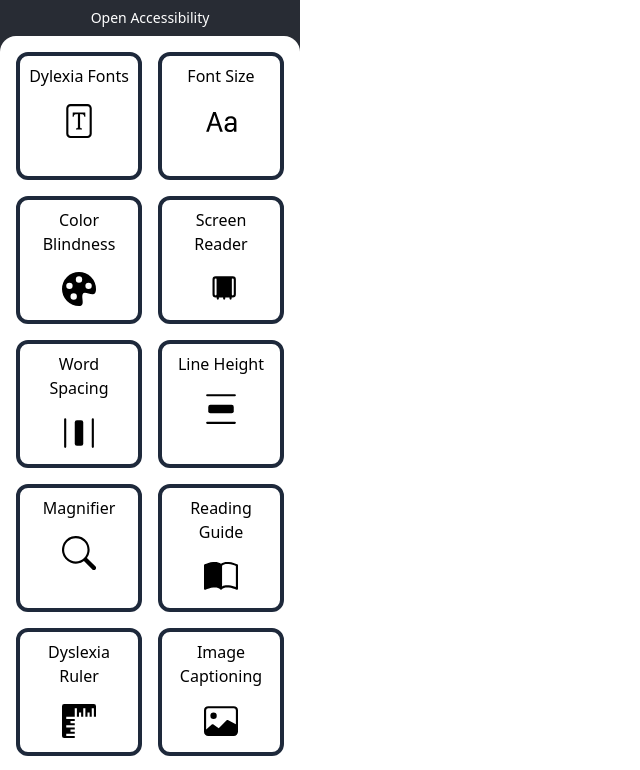
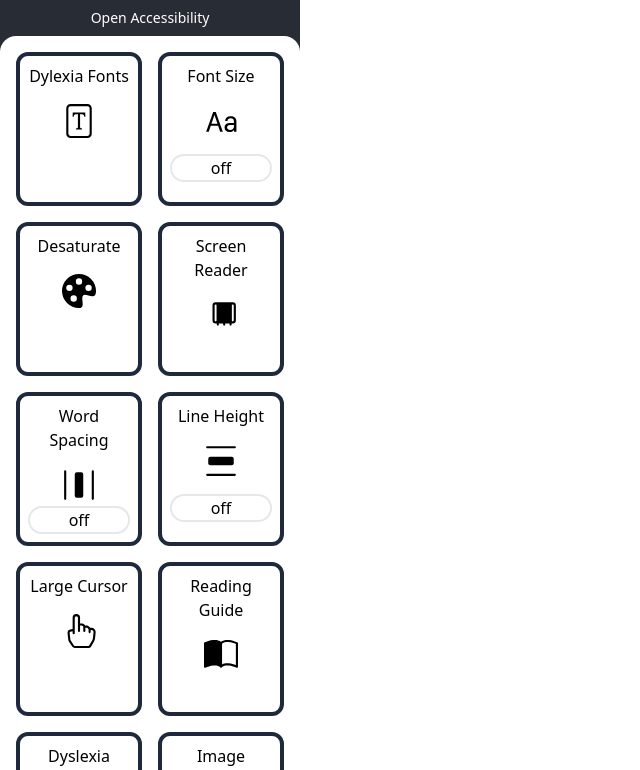
Before and after one commit to MaxMaeder/Open-Accessibility, a React (Create React App) app in the folder open-accessibility/: page / in a window 1280 px wide. Shown: the top 770 px of the page, without its empty margins (0-640 px from the left). Built offline with nearby package versions, Linux system fonts and the light colour scheme.

Commit message:
- Changed color blindness button and magnifier button - Changed "active" typo to "action" - Fixed button state bug

```diff
--- a/open-accessibility/src/App.js
+++ b/open-accessibility/src/App.js
@@ -8,11 +8,11 @@ import { useState } from "react";
 function App() {
   const [dyslexiaFonts, setDyslexiaFonts] = useState(false);
   const [fontSize, setFontSize] = useState({ current: -1, options: [-1, 0, 1, 2] });
-  const [colorBlindness, setColorBlindness] = useState(false);
+  const [desaturate, setDesaturate] = useState({ current: -1, options: [-1, 0] });
   const [screenReader, setScreenReader] = useState(false);
   const [wordSpacing, setWordSpacing] = useState({ current: -1, options: [-1, 0, 1] });
   const [lineHeight, setLineHeight] = useState({ current: -1, options: [-1, 0, 1, 2] });
-  const [magnifier, setMagnifier] = useState(false);
+  const [largeCursor, setLargeCursor] = useState(false);
   const [readingGuide, setReadingGuide] = useState(false);
   const [dyslexiaRuler, setDyslexiaRuler] = useState(false);
   const [imageCaptioning, setImageCaptioning] = useState(false);
@@ -34,22 +34,32 @@ function App() {
             }
             onClick={() => {
               setDyslexiaFonts(!dyslexiaFonts);
-              sendMsg({ active: "DYSLEXIA_FONTS", value: dyslexiaFonts });
+              sendMsg({ action: "DYSLEXIA_FONTS", value: dyslexiaFonts });
             }}
+            enabledState={dyslexiaFonts}
           />
 
-          <SquareButton text="Font Size" icon={<svg xmlns="http://www.w3.org/2000/svg" width="34" height="34" fill="currentColor" class="bi bi-type mx-auto mt-4" viewBox="0 0 16 16"
+          <SquareButton text="Font Size" icon={<svg xmlns="http://www.w3.org/2000/svg" width="34" height="34" fill="currentColor" class="bi bi-type mx-auto mt-4" viewBox="0 0 16 16">
+            <path d="m2.244 13.081.943-2.803H6.66l.944 2.803H8.86L5.54 3.75H4.322L1 13.081h1.244zm2.7-7.923L6.34 9.314H3.51l1.4-4.156h.034zm9.146 7.027h.035v.896h1.128V8.125c0-1.51-1.114-2.345-2.646-2.345-1.736 0-2.59.916-2.666 2.174h1.108c.068-.718.595-1.19 1.517-1.19.971 0 1.518.52 1.518 1.464v.731H12.19c-1.647.007-2.522.8-2.522 2.058 0 1.319.957 2.18 2.345 2.18 1.06 0 1.716-.43 2.078-1.011zm-1.763.035c-.752 0-1.456-.397-1.456-1.244 0-.65.424-1.115 1.408-1.115h1.805v.834c0 .896-.752 1.525-1.757 1.525z" />
+          </svg>}
             onClick={() => {
-              // Set the current font size to the next option in the array
-              setFontSize({ current: (fontSize.current + 1) % fontSize.options.length, options: fontSize.options });
+              // Set the current word spacing to the next one in the array
+              let newCurrent = fontSize.current;
+
+              if (newCurrent >= fontSize.options[fontSize.options.length - 1]) {
+                newCurrent = -1;
+              } else {
+                newCurrent++;
+              }
+
+              setFontSize({ current: newCurrent, options: fontSize.options });
               sendMsg({ action: "FONT_SIZE", value: fontSize.current });
             }}
-          >
-            <path d="m2.244 13.081.943-2.803H6.66l.944 2.803H8.86L5.54 3.75H4.322L1 13.081h1.244zm2.7-7.923L6.34 9.314H3.51l1.4-4.156h.034zm9.146 7.027h.035v.896h1.128V8.125c0-1.51-1.114-2.345-2.646-2.345-1.736 0-2.59.916-2.666 2.174h1.108c.068-.718.595-1.19 1.517-1.19.971 0 1.518.52 1.518 1.464v.731H12.19c-1.647.007-2.522.8-2.522 2.058 0 1.319.957 2.18 2.345 2.18 1.06 0 1.716-.43 2.078-1.011zm-1.763.035c-.752 0-1.456-.397-1.456-1.244 0-.65.424-1.115 1.408-1.115h1.805v.834c0 .896-.752 1.525-1.757 1.525z" />
-          </svg>} />
+            enabledState={fontSize.current}
+          />
 
           <SquareButton
-            text="Color Blindness"
+            text="Desaturate"
             icon={
               <svg
                 xmlns="http://www.w3.org/2000/svg"
@@ -63,9 +73,10 @@ function App() {
               </svg>
             }
             onClick={() => {
-              setColorBlindness(!colorBlindness);
-              sendMsg({ active: "COLOR_BLINDNESS", value: colorBlindness });
+              setDesaturate(!desaturate);
+              sendMsg({ action: "DESATURATE", value: desaturate });
             }}
+            enabledState={desaturate}
           />
 
           <SquareButton
@@ -87,8 +98,9 @@ function App() {
             }
             onClick={() => {
               setScreenReader(!screenReader);
-              sendMsg({ active: "SCREEN_READER", value: screenReader });
+              sendMsg({ action: "SCREEN_READER", value: screenReader });
             }}
+            enabledState={screenReader}
           />
 
           <SquareButton
@@ -111,9 +123,18 @@ function App() {
             }
             onClick={() => {
               // Set the current word spacing to the next one in the array
-              setWordSpacing({ current: (wordSpacing.current + 1) % wordSpacing.options.length, options: wordSpacing.options });
+              let newCurrent = wordSpacing.current;
+
+              if (newCurrent >= wordSpacing.options[wordSpacing.options.length - 1]) {
+                newCurrent = -1;
+              } else {
+                newCurrent++;
+              }
+
+              setWordSpacing({ current: newCurrent, options: wordSpacing.options });
               sendMsg({ action: "WORD_SPACING", value: wordSpacing.current });
             }}
+            enabledState={wordSpacing.current}
           />
 
           <SquareButton
@@ -135,19 +156,29 @@ function App() {
               </svg>
             }
             onClick={() => {
-              // Set the current line height to the next one in the array
-              setLineHeight({ current: (lineHeight.current + 1) % lineHeight.options.length, options: lineHeight.options });
+              // Set the current word spacing to the next one in the array
+              let newCurrent = lineHeight.current;
+
+              if (newCurrent >= lineHeight.options[lineHeight.options.length - 1]) {
+                newCurrent = -1;
+              } else {
+                newCurrent++;
+              }
+
+              setLineHeight({ current: newCurrent, options: lineHeight.options });
               sendMsg({ action: "LINE_HEIGHT", value: lineHeight.current });
             }}
+            enabledState={lineHeight.current}
           />
 
-          < SquareButton text="Magnifier" icon={< svg xmlns="http://www.w3.org/2000/svg" width="34" height="34" fill="currentColor" class="bi bi-search mx-auto mt-4" viewBox="0 0 16 16">
-            <path d="M11.742 10.344a6.5 6.5 0 1 0-1.397 1.398h-.001c.03.04.062.078.098.115l3.85 3.85a1 1 0 0 0 1.415-1.414l-3.85-3.85a1.007 1.007 0 0 0-.115-.1zM12 6.5a5.5 5.5 0 1 1-11 0 5.5 5.5 0 0 1 11 0z" />
+          <SquareButton text="Large Cursor" icon={<svg xmlns="http://www.w3.org/2000/svg" width="34" height="34" fill="currentColor" class="bi bi-hand-index mx-auto mt-4" viewBox="0 0 16 16">
+            <path d="M6.75 1a.75.75 0 0 1 .75.75V8a.5.5 0 0 0 1 0V5.467l.086-.004c.317-.012.637-.008.816.027.134.027.294.096.448.182.077.042.15.147.15.314V8a.5.5 0 1 0 1 0V6.435a4.9 4.9 0 0 1 .106-.01c.316-.024.584-.01.708.04.118.046.3.207.486.43.081.096.15.19.2.259V8.5a.5.5 0 0 0 1 0v-1h.342a1 1 0 0 1 .995 1.1l-.271 2.715a2.5 2.5 0 0 1-.317.991l-1.395 2.442a.5.5 0 0 1-.434.252H6.035a.5.5 0 0 1-.416-.223l-1.433-2.15a1.5 1.5 0 0 1-.243-.666l-.345-3.105a.5.5 0 0 1 .399-.546L5 8.11V9a.5.5 0 0 0 1 0V1.75A.75.75 0 0 1 6.75 1zM8.5 4.466V1.75a1.75 1.75 0 1 0-3.5 0v5.34l-1.2.24a1.5 1.5 0 0 0-1.196 1.636l.345 3.106a2.5 2.5 0 0 0 .405 1.11l1.433 2.15A1.5 1.5 0 0 0 6.035 16h6.385a1.5 1.5 0 0 0 1.302-.756l1.395-2.441a3.5 3.5 0 0 0 .444-1.389l.271-2.715a2 2 0 0 0-1.99-2.199h-.581a5.114 5.114 0 0 0-.195-.248c-.191-.229-.51-.568-.88-.716-.364-.146-.846-.132-1.158-.108l-.132.012a1.26 1.26 0 0 0-.56-.642 2.632 2.632 0 0 0-.738-.288c-.31-.062-.739-.058-1.05-.046l-.048.002zm2.094 2.025z" />
           </svg>}
             onClick={() => {
-              setMagnifier(!magnifier);
-              sendMsg({ active: "MAGNIFIER", value: magnifier });
+              setLargeCursor(!largeCursor);
+              sendMsg({ action: "LARGE_CURSOR", value: largeCursor });
             }}
+            enabledState={largeCursor}
           />
 
           <SquareButton text="Reading Guide" icon={<svg xmlns="http://www.w3.org/2000/svg" width="34" height="34" fill="currentColor" class="bi bi-book-half mx-auto mt-4" viewBox="0 0 16 16">
@@ -155,8 +186,9 @@ function App() {
           </svg>}
             onClick={() => {
               setReadingGuide(!readingGuide);
-              sendMsg({ active: "READING_GUIDE", value: readingGuide });
+              sendMsg({ action: "READING_GUIDE", value: readingGuide });
             }}
+            enabledState={readingGuide}
           />
 
           <SquareButton text="Dyslexia Ruler" icon={<svg xmlns="http://www.w3.org/2000/svg" width="34" height="34" fill="currentColor" class="bi bi-rulers mx-auto mt-4" viewBox="0 0 16 16">
@@ -164,8 +196,9 @@ function App() {
           </svg>}
             onClick={() => {
               setDyslexiaRuler(!dyslexiaRuler);
-              sendMsg({ active: "DYSLEXIA_RULER", value: dyslexiaRuler });
+              sendMsg({ action: "DYSLEXIA_RULER", value: dyslexiaRuler });
             }}
+            enabledState={dyslexiaRuler}
           />
 
           <SquareButton text="Image Captioning" icon={<svg xmlns="http://www.w3.org/2000/svg" width="34" height="34" fill="currentColor" class="bi bi-image mx-auto mt-4" viewBox="0 0 16 16">
@@ -174,8 +207,9 @@ function App() {
           </svg>}
             onClick={() => {
               setImageCaptioning(!imageCaptioning);
-              sendMsg({ active: "IMAGE_CAPTIONING", value: imageCaptioning });
+              sendMsg({ action: "IMAGE_CAPTIONING", value: imageCaptioning });
             }}
+            enabledState={imageCaptioning}
           />
 
           <SquareButton text="Emphasize Links" icon={<svg xmlns="http://www.w3.org/2000/svg" width="34" height="34" fill="currentColor" class="bi bi-link-45deg mx-auto mt-4" viewBox="0 0 16 16">
@@ -184,8 +218,9 @@ function App() {
           </svg>}
             onClick={() => {
               setEmphasizeLinks(!emphasizeLinks);
-              sendMsg({ active: "EMPHASIZE_LINKS", value: emphasizeLinks });
+              sendMsg({ action: "EMPHASIZE_LINKS", value: emphasizeLinks });
             }}
+            enabledState={emphasizeLinks}
           />
 
           <TestingForm></TestingForm>
--- a/open-accessibility/src/components/square-button.js
+++ b/open-accessibility/src/components/square-button.js
@@ -1,18 +1,35 @@
-import { useState } from "react";
+import { useState, useRef, useLayoutEffect } from "react";
 import { motion } from "framer-motion"
 
 
 export default function SquareButton(props) {
-    const [enabled, setEnabled] = useState(false);
+    // const [enabled, setEnabled] = useState(false);
+    const [height, setHeight] = useState("h-42");
+    const [marginTop, setMarginTop] = useState("mt-1");
+    const titleRef = useRef(null);
+
+    // Check if the title text breaks into a new line
+    useLayoutEffect(() => {
+        console.log(props.enabledState);
+        if (titleRef.current) {
+            if (titleRef.current.clientHeight <= 25) {
+                // alert(titleRef.current.clientHeight)
+                setHeight("h-42");
+                setMarginTop("mt-4");
+            }
+        }
+    }, [titleRef])
 
     return (
-        <motion.div className={"border-slate-800 border-4 rounded-xl h-32 text-black font-medium p-2"
-            + (enabled ? " bg-slate-700 text-white" : "")}
-            onClick={() => { setEnabled(!enabled); props.onClick() }}
+        <motion.div className={"border-slate-800 border-4 rounded-xl " + height + " text-black font-medium p-2"
+            + ((typeof props.enabledState === "boolean" && props.enabledState === true) || (typeof props.enabledState === "number" && props.enabledState !== -1) ? " bg-slate-700 text-white" : "")
+        }
+            onClick={() => { props.onClick() }}
             whileHover={{ scale: 1.1 }}
         >
-            {props.text}
+            <p ref={titleRef}>{props.text}</p>
             {props.icon}
-        </motion.div>
+            <p class={"border-2 rounded-full " + marginTop + ((typeof props.enabledState === "number") ? " visible" : " hidden")}>{(typeof props.enabledState === "number") ? (props.enabledState >= 0 ? props.enabledState + 1 : "off") : ""}</p>
+        </motion.div >
     )
 }
```
